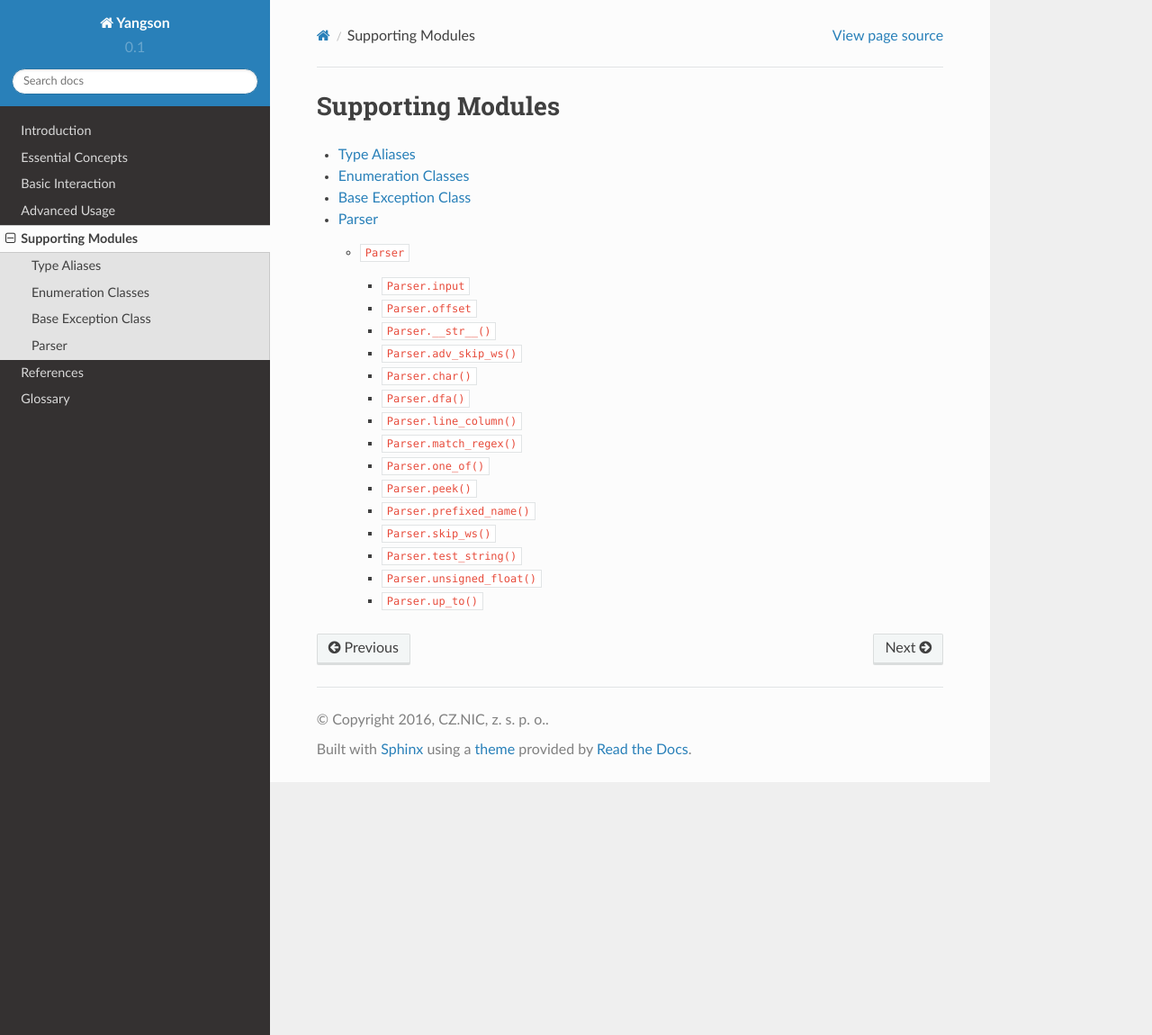
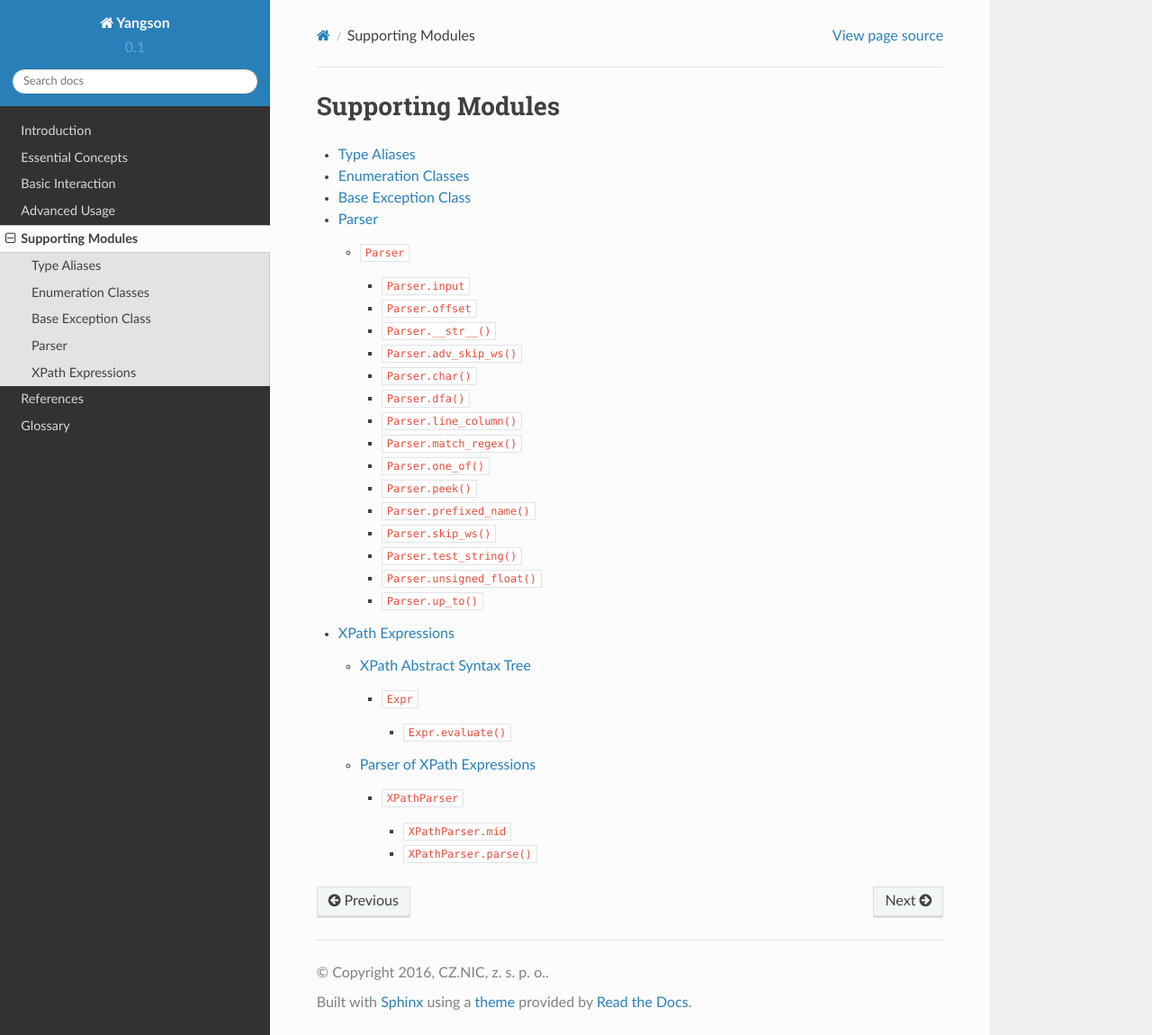
Before and after one commit to CZ-NIC/yangson, a Sphinx documentation site: the page built from docs/support.rst, in a window 1280 px wide and 1150 px high. Shown: the whole window at 90% size. Built offline with Sphinx 7.4.7 and the Read the Docs theme 2.0.0, drawn with Linux system fonts in a browser that asks for light colours; some of the changed lines change nothing that is shown.

Commit message:
Write docs for XPath modules.

```diff
--- a/docs/support.rst
+++ b/docs/support.rst
@@ -8,3 +8,4 @@ Supporting Modules
    enumerations
    exceptions
    parser
+   xpath
--- a/docs/xpath.rst
+++ b/docs/xpath.rst
@@ -2,123 +2,143 @@
 XPath Expressions
 =================
 
-.. productionlist::
-   LocationPath: `RelativeLocationPath` | `AbsoluteLocationPath`
-   AbsoluteLocationPath: "/" `RelativeLocationPath`?
-                       : | `AbbreviatedAbsoluteLocationPath`
-   RelativeLocationPath: `Step`
-                       : | `RelativeLocationPath` "/" `Step`
-		       : | `AbbreviatedRelativeLocationPath`
-   Step: `AxisSpecifier` `NodeTest` `Predicate`*
-       : | `AbbreviatedStep`
-   AxisSpecifier: `AxisName` "::"
-                : | `AbbreviatedAxisSpecifier`
-   AxisName: "ancestor"
-           : | "ancestor-or-self"
-	   : | "attribute"
-	   : | "child"
-	   : | "descendant"
-	   : | "descendant-or-self"
-	   : | "following"
-	   : | "following-sibling"
-	   : | "namespace"
-	   : | "parent"
-	   : | "preceding"
-	   : | "preceding-sibling"
-	   : | "self"
-   NodeTest: `NameTest`
-           : | `NodeType` "(" ")"
-	   : | "processing-instruction" "(" `Literal` ")"
-   Predicate: "[" `PredicateExpr` "]"
-   PredicateExpr: `Expr`
-   AbbreviatedAbsoluteLocationPath: "//" `RelativeLocationPath`
-   AbbreviatedRelativeLocationPath: `RelativeLocationPath` "//" `Step`
-   AbbreviatedStep: "." | ".."
-   AbbreviatedAxisSpecifier: "@"?
-   Expr: `OrExpr`
-   PrimaryExpr: `VariableReference`
-              : | "(" `Expr` ")"
-	      : | `Literal`
-	      : | `Number`
-	      : | `FunctionCall`
-   FunctionCall: `FunctionName` "(" (`Argument` ("," `Argument`)*)? ")"
-   Argument: `Expr`
-   UnionExpr: `PathExpr`
-            : | `UnionExpr` "|" `PathExpr`
-   PathExpr: `LocationPath`
-           : | `FilterExpr`
-	   : | `FilterExpr` "/" `RelativeLocationPath`
-	   : | `FilterExpr` "//" `RelativeLocationPath`
-   FilterExpr: `PrimaryExpr`
-             : | `FilterExpr` `Predicate`
-   OrExpr: `AndExpr`
-         : | `OrExpr` "or" `AndExpr`
-   AndExpr: `EqualityExpr`
-          : | `AndExpr` "and" `EqualityExpr`
-   EqualityExpr: `RelationalExpr`
-               : | `EqualityExpr` "=" `RelationalExpr`
-               : | `EqualityExpr` "!=" `RelationalExpr`
-   RelationalExpr: `AdditiveExpr`
-                 : | `RelationalExpr` "<" `AdditiveExpr`
-                 : | `RelationalExpr` ">" `AdditiveExpr`
-                 : | `RelationalExpr` "<=" `AdditiveExpr`
-                 : | `RelationalExpr` ">=" `AdditiveExpr`
-   AdditiveExpr: `MultiplicativeExpr`
-               : | `AdditiveExpr` "+" `MultiplicativeExpr`
-               : | `AdditiveExpr` "-" `MultiplicativeExpr`
-   MultiplicativeExpr: `UnaryExpr`
-                     : | `MultiplicativeExpr` `MultiplyOperator` `UnaryExpr`
-                     : | `MultiplicativeExpr` "div" `UnaryExpr`
-                     : | `MultiplicativeExpr` "mod" `UnaryExpr`
-   UnaryExpr: `UnionExpr`
-            : "-" `UnaryExpr`
-   ExprToken: "(" | ")" | "[" | "]" | "." | ".."
-            :| "@" | "," | "::"
-            : | `NameTest`
-	    : | `NodeType`
-	    : | `Operator`
-	    : | `FunctionName`
-	    : | `AxisName`
-	    : | `Literal`
-	    : | `Number`
-	    : | `VariableReference`
-   Literal: '"' [^"]* '"'
-          : | "'" [^']* "'"
-   Number: `Digits` ("." `Digits`?)?
-         : | "." `Digits`
-   Digits: [0-9]+
-   Operator: `OperatorName`
-           : | `MultiplyOperator`
-	   : | "/" | "//" | "|" | "+" | "-" | "="
-	   : | "!=" | "<" | "<=" | ">" | ">="
-   OperatorName: "and" | "or" | "mod" | "div"
-   MultiplyOperator: "*"
-   FunctionaName: `QName` - `NodeType`
-   VariableReference: "$" `QName`
-   NameTest: "*"
-           : | `NCName` ":" "*"
-	   : | `QName`
-   NodeType: "comment"
-           : | "text"
-	   : | "processing-instruction"
-	   : | "node"
-   ExprWhitespace: `S`
-   S: (#x20 | #x9 | #xD | #xA)+
-   QName: `PrefixedName`
-        : | `UnprefixedName`
-   PrefixedName: `Prefix` ":" `LocalPart`
-   UnprefixedName: `LocalPart`
-   Prefix: `NCName`
-   LocalPart: `NCName`
-   NCName: `Name` - (`Char`* ":" `Char`*)
-   Name: `NameStartChar` `NameChar`*
-   NameStartChar: ":" | [A-Z] | "_" | [a-z] | [#xC0-#xD6]
-                : | [#xD8-#xF6] | [#xF8-#x2FF] | [#x370-#x37D]
-		: | [#x37F-#x1FFF] | [#x200C-#x200D]
-		: | [#x2070-#x218F] | [#x2C00-#x2FEF]
-		: | [#x3001-#xD7FF] | [#xF900-#xFDCF]
-		: | [#xFDF0-#xFFFD] | [#x10000-#xEFFFF]
-   NameChar: `NameStartChar` | "-" | "." | [0-9] | #xB7
-           : | [#x0300-#x036F] | [#x203F-#x2040]
-   Char: #x9 | #xA | #xD | [#x20-#xD7FF]
-       : | [#xE000-#xFFFD] | [#x10000-#x10FFFF]
+The *Yangson* library includes a fairly complete implementation of
+XPath parser and evaluator. It supports XPath 1.0 [XPath]_ with
+extensions defined for YANG 1.1 [RFC7950]_, such as new XPath
+functions, default namespace, and other features.
+
+.. testsetup::
+
+   import json
+   import os
+   from yangson import DataModel
+   from yangson.xpathparser import XPathParser
+   os.chdir("examples/ex4")
+
+.. testcleanup::
+
+   os.chdir("../..")
+   del DataModel._instances[DataModel]
+
+XPath Abstract Syntax Tree
+==========================
+
+.. module:: yangson.xpathast
+   :synopsis: Abstract syntax tree for XPath expressions
+
+The :mod:`.xpathast` module defines classes that allow for building
+`abstract syntax trees` (AST) for XPath 1.0 expressions with
+extensions introduced by YANG 1.1. Only the following class is
+intended to be public:
+
+* :class:`Expr`: XPath 1.0 expression with YANG 1.0 extensions.
+
+The module also defines the following exception:
+
+* :exc:`XPathTypeError`: A subexpression is of a wrong type.
+
+.. class:: Expr
+
+   An abstract superclass for nodes of the XPath abstract syntax
+   tree. The methods of this class described below comprise the public
+   API for compiled XPath expressions.
+
+   .. rubric:: Public Methods
+
+   .. automethod:: __str__
+
+   .. method:: evaluate(node: InstanceNode) -> XPathValue
+
+      Evaluate the receiver and return the result, which can be a
+      node-set, string, number or boolean. The *node* argument is an
+      :class:`~.instance.InstanceNode` that is used as the context
+      node for XPath evaluation.
+
+      This method raises :exc:`XPathTypeError` if a subexpression
+      evaluates to a value whose type is not allowed at a given
+      place.
+
+.. autoexception:: XPathTypeError(value: XPathValue)
+
+   The *value* argument contains the XPath value that causes the
+   problem.
+
+Parser of XPath Expressions
+===========================
+
+.. module:: yangson.xpathparser
+   :synopsis: Parser for XPath expressions
+
+The :mod:`.xpathparser` module implements a parser for XPath 1.0
+expressions with YANG 1.1 extensions.
+
+The module defines the following classes:
+
+* :class:`XPathParser`: Recursive-descent parser for XPath expressions.
+
+The module also defines the following exceptions:
+
+* :exc:`InvalidXPath`: An XPath expression is invalid.
+* :exc:`NotSupported`: An XPath 1.0 feature isn't supported.
+
+.. class:: XPathParser(text: str, mid: ModuleId) -> Expr
+
+   This class is a subclass of :class:~.parser.Parser`, and implements
+   a recursive-descent parser for XPath expressions. Constructor
+   argument *text* contains the textual form of an XPath expression
+   (see the :attr:`.Parser.input` attribute), and *mid* initializes
+   the value of the :attr:`mid` instance attribute.
+
+   .. rubric:: Instance Attributes
+
+   .. attribute:: mid
+
+      :term:`Module identifier` that specifies the YANG module in the
+      context of which namespace prefixes contained in the parsed
+      XPath expression are resolved.
+
+   .. rubric:: Public Methods
+
+   .. method:: parse() -> Expr
+
+      Parse the input XPath expression and return a node of an XPath
+      AST that can be evaluated.
+
+      This method may raise the following exceptions:
+
+      * :exc:`InvalidXPath` – if the input XPath expression is
+	invalid.
+      * :exc:`NotSupported` – if the input XPath expression contains a
+	feature that isn't supported by the implementation, such as
+	the ``preceding::`` axis.
+      * other exceptions that are defined in the :mod:`.parser`
+	module.
+
+.. doctest::
+
+   >>> dm = DataModel.from_file("yang-library-ex4.json",
+   ... [".", "../../../examples/ietf"])
+   >>> with open("example-data.json") as infile:
+   ...     ri = json.load(infile)
+   >>> inst = dm.from_raw(ri)
+   >>> fref = inst.member("example-4-a:bag").member("example-4-b:fooref")
+   >>> xp = 'deref(.)/../../quux[2]/preceding-sibling::quux = 3.1415'
+   >>> cxp = XPathParser(xp, ('example-4-b', '')).parse()
+   >>> print(cxp, end='')
+   EqualityExpr (=)
+     PathExpr
+       FilterExpr
+         FuncDeref
+           Step (self None)
+       LocationPath
+         LocationPath
+           LocationPath
+             Step (parent None)
+             Step (parent None)
+           Step (child ('quux', 'example-4-b'))
+             -- Predicates:
+                Number (2.0)
+         Step (preceding_sibling ('quux', 'example-4-b'))
+     Number (3.1415)
+   >>> cxp.evaluate(fref)
+   True
```
